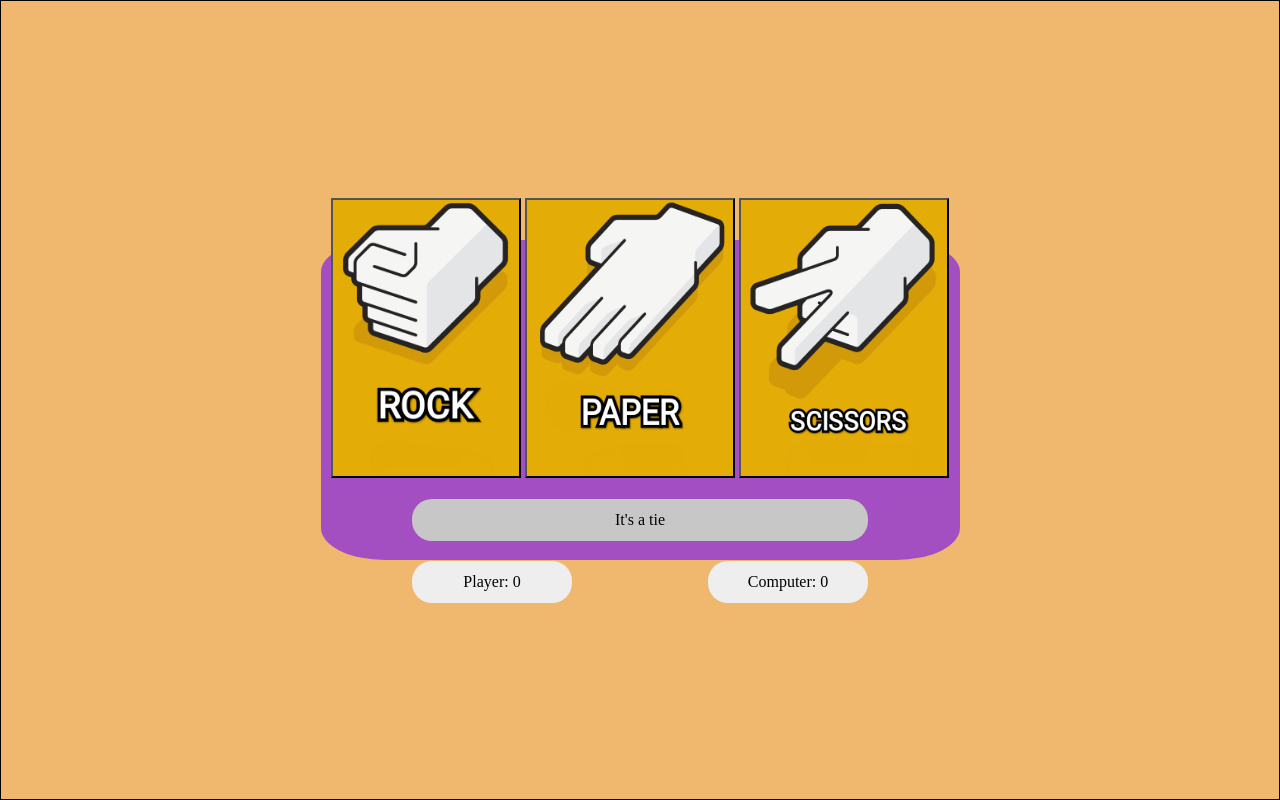
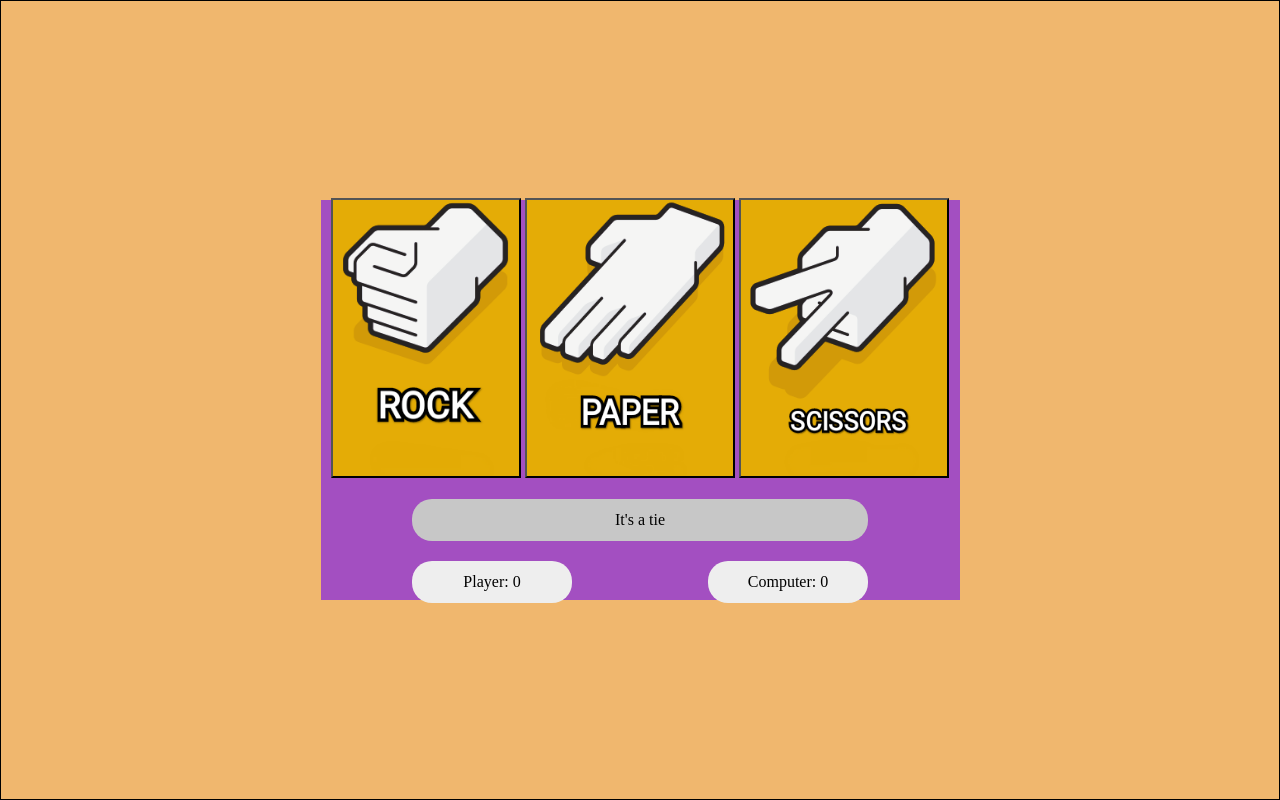
Before and after one commit to MihaDarin/rock-paper-scissors, a plain HTML site: page index.html in a window 1280 px wide. Both pictures are taken after a click on the button 426 px from the left and 337 px from the top of the page. Drawn offline with Linux system fonts and the light colour scheme.

Commit message:
do files more pretty

```diff
--- a/index.html
+++ b/index.html
@@ -1,18 +1,28 @@
 <!DOCTYPE html>
 <html lang="en">
   <head>
-    <meta charset="UTF-8">
-    <meta http-equiv="X-UA-Compatible" content="IE=edge">
-    <meta name="viewport" content="width=device-width, initial-scale=1.0">
+    <meta charset="UTF-8" />
+    <meta http-equiv="X-UA-Compatible" content="IE=edge" />
+    <meta name="viewport" content="width=device-width, initial-scale=1.0" />
     <title>rock-paper-scissors</title>
-    <link rel="stylesheet" href="style.css">
+    <link rel="stylesheet" href="style.css" />
   </head>
   <body>
     <div class="container">
       <div class="containerUI">
         <div class="buttons">
-                <button class="choiseButton" id="rock" value="images/rock.png" alt="rock image"></button>
-                <button class="choiseButton" id="paper" value="images/paper.png" alt="paper image"></button>
+          <button
+            class="choiseButton"
+            id="rock"
+            value="images/rock.png"
+            alt="rock image"
+          ></button>
+          <button
+            class="choiseButton"
+            id="paper"
+            value="images/paper.png"
+            alt="paper image"
+          ></button>
           <button class="choiseButton" id="scissors"></button>
         </div>
         <p id="whoWins">Choose your move</p>
--- a/main.js
+++ b/main.js
@@ -1,56 +1,54 @@
-const rock = document.getElementById('rock');
-rock.addEventListener('click', game);
-const paper = document.getElementById('paper');
-paper.addEventListener('click', game);
-const scissors = document.getElementById('scissors');
-scissors.addEventListener('click', game);
-let PlayerScore = document.getElementById('#PlayerScore');
-let ComputerScore = document.getElementById('#ComputerScore');
-const score = document.querySelector('#score');
-const whoWins = document.querySelector('#whoWins');
+const rock = document.getElementById("rock");
+rock.addEventListener("click", game);
+const paper = document.getElementById("paper");
+paper.addEventListener("click", game);
+const scissors = document.getElementById("scissors");
+scissors.addEventListener("click", game);
+let PlayerScore = document.getElementById("#PlayerScore");
+let ComputerScore = document.getElementById("#ComputerScore");
+const score = document.querySelector("#score");
+const whoWins = document.querySelector("#whoWins");
 
 let playerPoint = 0;
 let computerPoint = 0;
 
+function playerSelection(event) {
+  const target = event.target;
+  if (target.tagName != "BUTTON") return;
+  return target.id;
+}
 
-function playerSelection(event){
-    const target = event.target;
-        if (target.tagName != 'BUTTON') return;
-      return(target.id)
-};
+function computerPlay() {
+  let array = ["Rock", "Paper", "Scissors"];
+  random = Math.floor(Math.random() * array.length);
+  return random, array[random];
+}
 
-function computerPlay (){
-    let array = ['Rock', 'Paper', 'Scissors'];
-    random = Math.floor(Math.random() * array.length);
-    return (random, array[random]);
-};
-
-function game(playerSelection, computerSelection){
+function game(playerSelection, computerSelection) {
   computerSelection = computerPlay();
-    console.log(playerSelection.target.id);
-    console.log(computerSelection);
-    if(
-        (playerSelection.target.id === 'rock' && computerSelection === 'Scissors')||
-        (playerSelection.target.id === 'paper' && computerSelection === 'Rock')||
-        (playerSelection.target.id === 'scissors' && computerSelection === 'Paper')){
-        console.log('You win!');
+  if (
+    (playerSelection.target.id === "rock" &&
+      computerSelection === "Scissors") ||
+    (playerSelection.target.id === "paper" && computerSelection === "Rock") ||
+    (playerSelection.target.id === "scissors" && computerSelection === "Paper")
+  ) {
     ++playerPoint;
     whoWins.innerHTML = "Player wins";
     whoWins.classList.add("win");
     whoWins.classList.remove("lose");
     whoWins.classList.remove("tie");
-    }else if(
-        (playerSelection.target.id === 'rock' && computerSelection === 'Paper')||
-        (playerSelection.target.id === 'paper' && computerSelection === 'Scissors')||
-        (playerSelection.target.id === 'scissors' && computerSelection === 'Rock')){
-        console.log('You lose!');
+  } else if (
+    (playerSelection.target.id === "rock" && computerSelection === "Paper") ||
+    (playerSelection.target.id === "paper" &&
+      computerSelection === "Scissors") ||
+    (playerSelection.target.id === "scissors" && computerSelection === "Rock")
+  ) {
     ++computerPoint;
     whoWins.innerHTML = "Computer wins";
     whoWins.classList.remove("win");
     whoWins.classList.remove("tie");
     whoWins.classList.add("lose");
-    }else{
-        console.log('Tie');
+  } else {
     whoWins.innerHTML = "It's a tie";
     whoWins.classList.remove("win");
     whoWins.classList.remove("lose");
@@ -60,14 +58,14 @@ function game(playerSelection, computerSelection){
   score.innerHTML = `<span class="sides">Player: ${playerPoint}</span>
                    <span class="sides">Computer: ${computerPoint}</span>`;
 
-    if(playerPoint == 5){
+  if (playerPoint == 5) {
     whoWins.innerHTML = "Congratulations! You win!";
     whoWins.classList.add("win");
     whoWins.classList.remove("lose");
     whoWins.classList.remove("tie");
     playerPoint = 0;
     computerPoint = 0;
-    }else if(computerPoint == 5){
+  } else if (computerPoint == 5) {
     whoWins.innerHTML = "End Game! You lose!";
     whoWins.classList.remove("win");
     whoWins.classList.remove("tie");
@@ -75,6 +73,4 @@ function game(playerSelection, computerSelection){
     playerPoint = 0;
     computerPoint = 0;
   }
-    console.log (playerPoint);
-    console.log (computerPoint);
-};
+}
--- a/style.css
+++ b/style.css
@@ -4,7 +4,7 @@
   box-sizing: border-box;
   margin: 0;
 }
-.container{
+.container {
   display: flex;
   flex-direction: column;
   width: 100%;
@@ -14,18 +14,18 @@
   border: 1px solid black;
   background-color: rgba(236, 165, 73, 0.795);
 }
-.containerUI{
+.containerUI {
   display: flex;
   flex-direction: column;
   width: 50%;
-    height: 40vh;
+  height: 50vh;
   justify-content: center;
   align-items: center;
   /* border: 1px solid black; */
-    border-radius: 10%;
+  /* border-radius: 10%; */
   background-color: rgba(142, 51, 216, 0.788);
 }
-.result{
+.result {
   display: flex;
   width: 618px;
   height: 140px;
@@ -33,34 +33,34 @@
   justify-content: space-evenly;
   border: 1px solid green;
 }
-.score{
+.score {
   display: flex;
   flex-direction: column;
   align-items: center;
 }
-.choiseButton{
+.choiseButton {
   width: 300px;
   height: 280px;
 }
-#rock{
+#rock {
   background-image: url("images/rock.png");
   background-size: 190px 280px;
   background-repeat: no-repeat;
   width: 190px;
 }
-#paper{
+#paper {
   background-image: url("images/paper.png");
   background-size: 210px 280px;
   background-repeat: no-repeat;
   width: 210px;
 }
-#scissors{
+#scissors {
   background-image: url("images/scissors.png");
   background-size: 210px 280px;
   background-repeat: no-repeat;
   width: 210px;
 }
-#whoWins{
+#whoWins {
   text-align: center;
   margin-top: 20px;
   border-radius: 20px;
@@ -68,27 +68,27 @@
   transition: 0.2s;
   width: 57vh;
 }
-#score{
+#score {
   margin-top: 20px;
   display: flex;
   justify-content: space-between;
   width: 57vh;
 }
-#score .sides{
+#score .sides {
   display: inline-block;
   padding: 12px 20px;
-    background: #EEE;
+  background: #eee;
   border-radius: 20px;
   text-align: center;
   width: 20vh;
 }
 
-.win{
+.win {
   background: rgb(44, 238, 18);
 }
-.lose{
+.lose {
   background: #ff4719;
 }
-.tie{
+.tie {
   background: rgb(199, 199, 199);
 }
```
Lines whose indentation alone changed are shown as unchanged.
